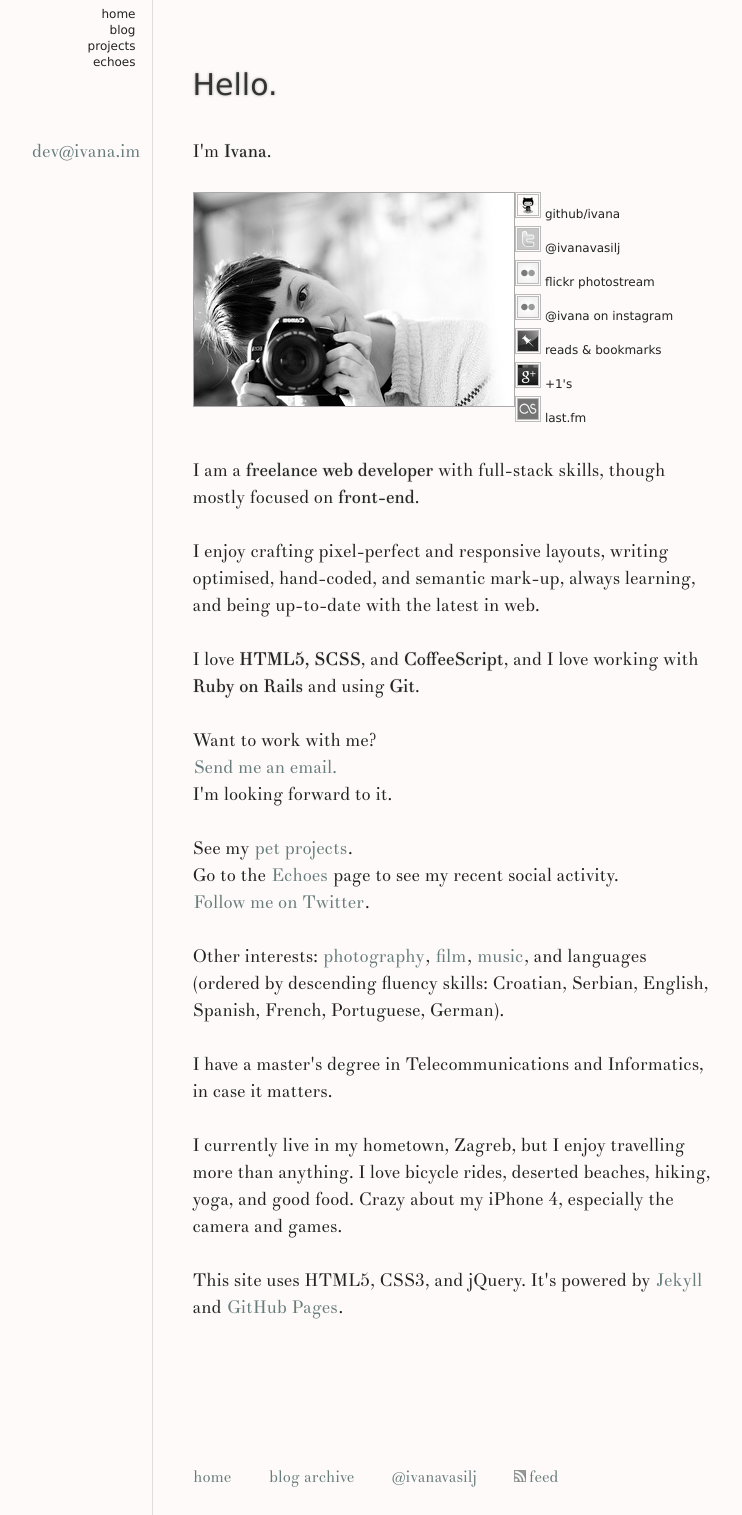
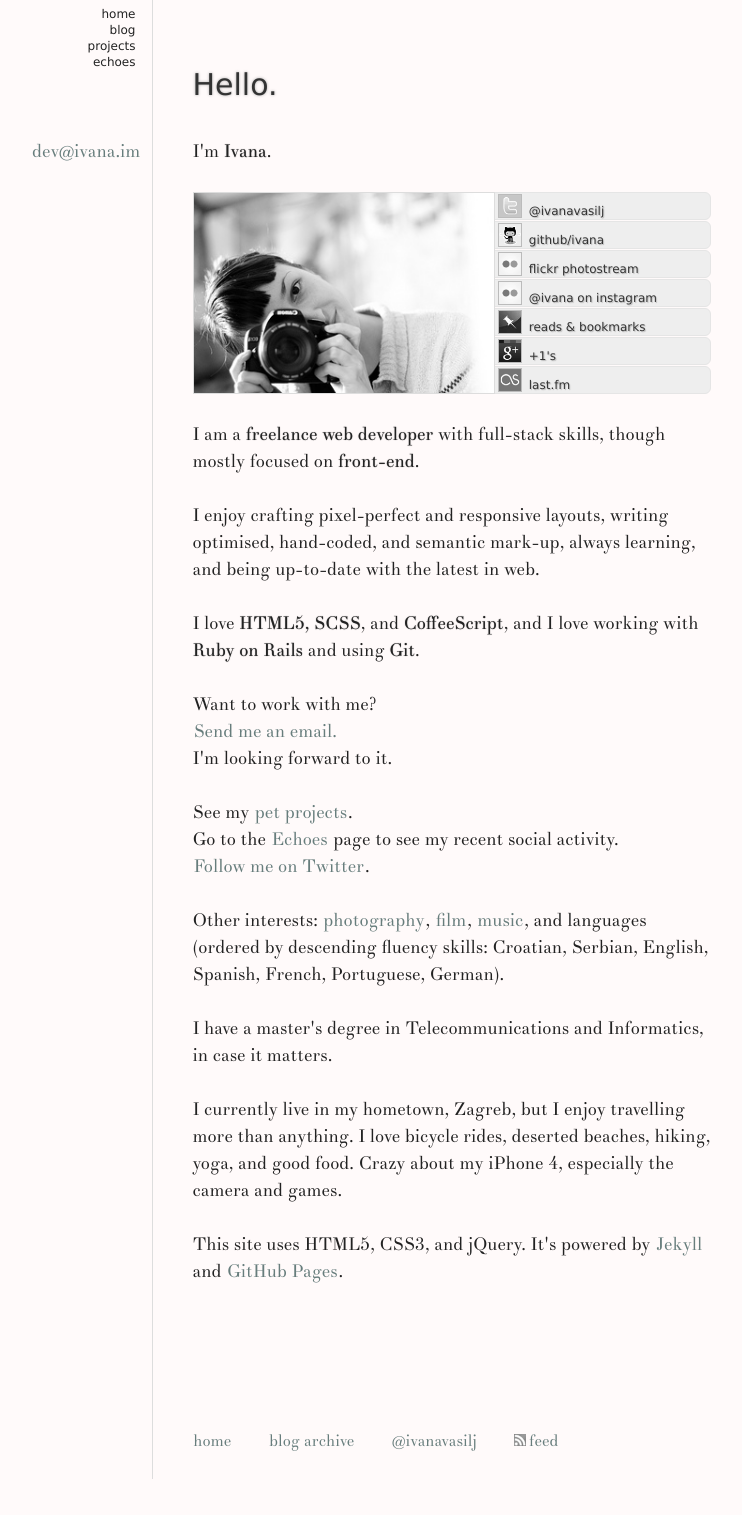
Before and after one commit to ivana/ivana.github.com, a Jekyll site: the page built from index.html, in a window 1280 px wide. Shown: the whole page, without its empty margins (209-951 px from the left). Built offline with Jekyll 4.4.1, drawn with Linux system fonts in a browser that asks for light colours; Markdown is read by kramdown in place of the engine named in the settings; after the commit the page ends 1479 px from its top, so only the background shows below that.

Commit message:
new social nav

```diff
--- a/css/style.css
+++ b/css/style.css
@@ -57,11 +57,12 @@ a {
   text-decoration:none;
 }
 header a:focus, header a:active, header a:visited { outline:0 none }
-p a, article li a, footer a, aside a {
+p a, article li a, footer a, aside a, .annotated ol a {
   color:#677D7C;
   padding:0 .05em;
+  border-radius:6px;
 }
-p a:hover, article li a:hover, footer a:hover, aside a:hover, .annotated ol a:hover { background:#eee; border-radius:6px; }
+p a:hover, article li a:hover, footer a:hover, aside a:hover, .annotated ol a:hover { background:#eee }
 blockquote a:hover { background:#dfdfdf }
 
 /* lists */
@@ -89,12 +90,22 @@ article li { line-height:1.5 }
   display: block; width:110px; padding: 0 5px;
   position: relative; right: 9.2em; bottom: 1.5em; margin-bottom: -1.5em;
 }
-.vcard .photo { float:left; border:1px solid #aaa; /*width:180px;*/ }
+.vcard .photo { float:left; border:1px solid #ddd; margin-right:3px; height:200px }
 .vcard ol { margin:1.5em 0; padding-left:0; list-style-type:none }
-.vcard li { padding:0 }
-.vcard li a { font-size:12px; color:inherit; text-transform:lowercase }
-/*.vcard li a:hover { position:relative; bottom:2px; left:1px; background:none }*/
-.vcard li img { border:3px double #BBB; width:20px }
+.vcard li { line-height:1 }
+.vcard li img {
+  border:1px solid #BBB; width:22px;
+  vertical-align: text-bottom;
+  margin-right:3px;
+}
+.vcard li a {
+  font-size:12px; text-transform:lowercase;
+  color: #333; text-shadow: 1px 1px 1px #BBB;
+  display: block; height: 24px;
+  background:#eee; border:1px solid #e5e5e5;
+  margin:1px 0; padding:1px 0;
+}
+.vcard li a:hover { background:#e4e4e4; margin-right:-5px; }
 
 /* projects */
 #projects article { margin-bottom:30px; }
@@ -147,7 +158,7 @@ blockquote p:last-child { padding-bottom:1em }
 #echoes li { margin-bottom:1.2em; font-size:.85em }
 #echoes time { display:block; margin-top:3px; }
 .annotated ol { margin-top:-0.2em }
-.annotated ol a { font-size:14px; color:#677D7C; }
+.annotated ol a { font-size:14px; }
 .annotated p, .annotated q { margin-top:.2em }
 #echoes q { display:block; line-height:1.5em }
 #twitter q {
--- a/index.html
+++ b/index.html
@@ -15,14 +15,14 @@ desc: about and contact info
 
   <ol>
     <li>
+      <a href="http://twitter.com/ivanavasilj" rel="me">
+        <img src="/img/icons/twitter.png" alt="twitter">
+        @ivanavasilj
+      </a></li>
+    <li>
       <a href="http://github.com/ivana" rel="me">
         <img src="/img/icons/github.png" alt="github">
         GitHub/ivana
-      </a></li>
-    <li>
-      <a href="http://twitter.com/ivanavasilj" rel="me">
-        <img src="/img/icons/twitter.png" alt="twitter">
-        @ivanavasilj
       </a></li>
     <li>
       <a href="http://www.flickr.com/photos/ivanavasilj/" rel="me">
```
